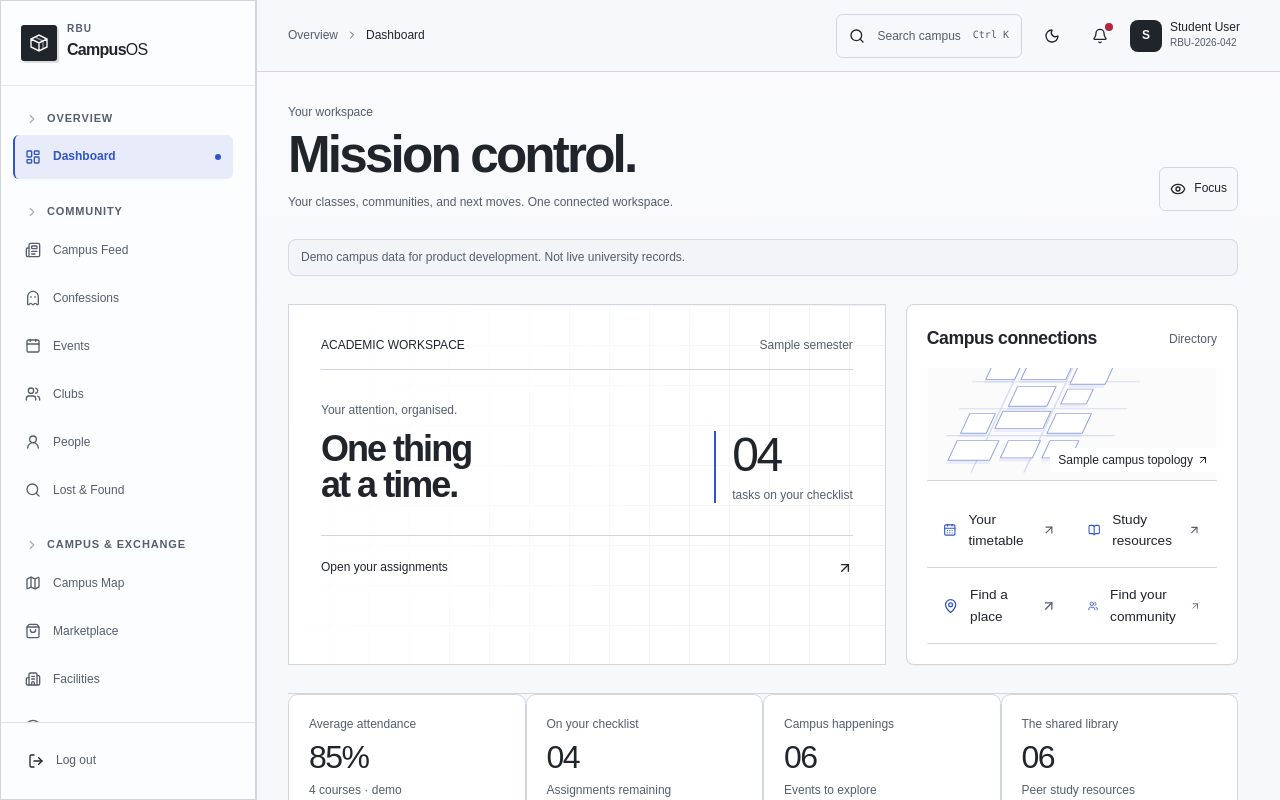
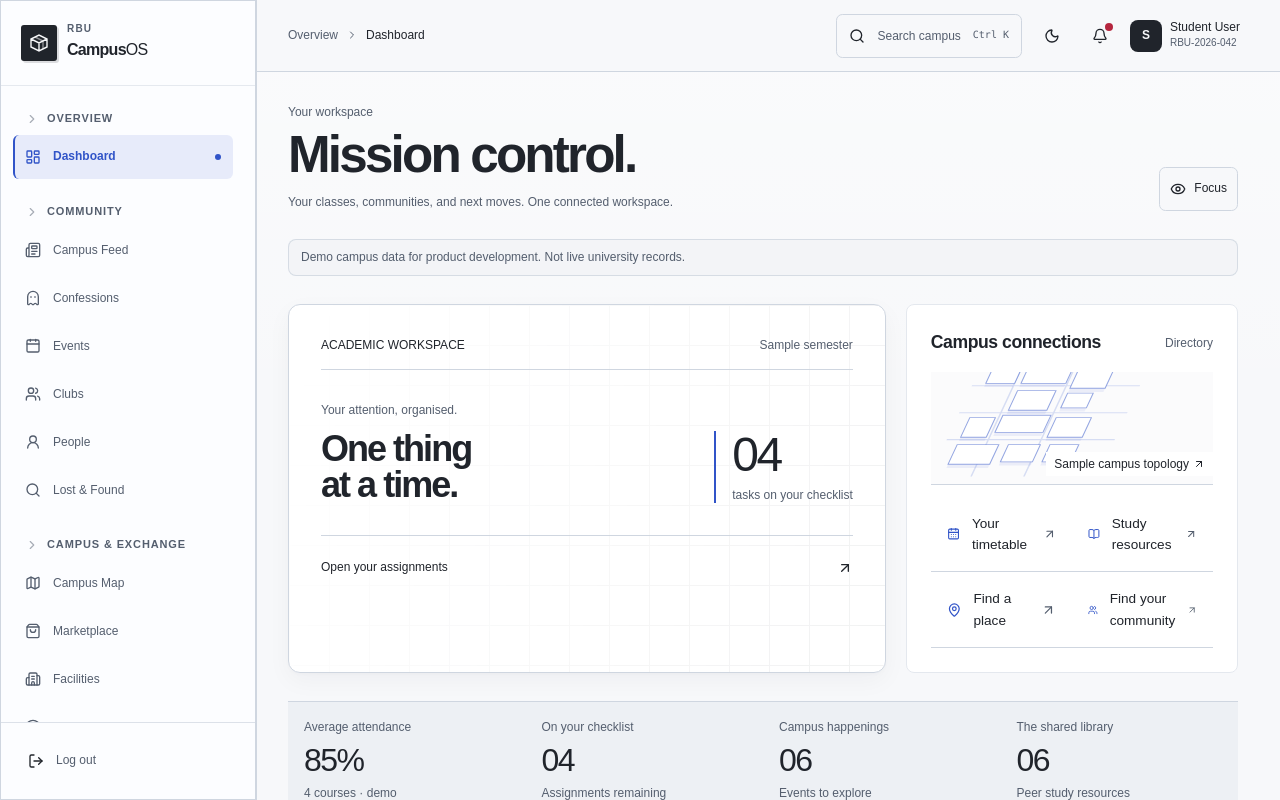
Before and after one commit to neilsiroya/rbu-campusOS, a Next.js app: page /dashboard in a window 1280 px wide. Built offline with nearby package versions, Linux system fonts and the light colour scheme.

Commit message:
refactor: establish CampusOS surface system

```diff
--- a/app/(app)/dashboard/page.tsx
+++ b/app/(app)/dashboard/page.tsx
@@ -31,27 +31,27 @@ export default function DashboardPage() {
       <DemoNotice />
       <SessionStorageNotice message={storageError} />
       {!isFocusMode && <div className="grid gap-5 xl:grid-cols-[1.8fr_1fr]">
-        <section className="os-overview relative isolate overflow-hidden border border-border bg-card p-6 sm:p-8">
+        <section data-surface="raised" data-surface-density="spacious" className="os-overview relative isolate overflow-hidden">
           <div aria-hidden="true" className="pointer-events-none absolute inset-0 opacity-[0.06]" style={{ backgroundImage: "linear-gradient(currentColor 1px, transparent 1px),linear-gradient(90deg,currentColor 1px,transparent 1px)", backgroundSize: "40px 40px", maskImage: "linear-gradient(110deg,transparent,black)" }} />
           <div className="relative flex items-center justify-between border-b border-border pb-4 text-xs"><span>ACADEMIC WORKSPACE</span><span className="text-muted-foreground">Sample semester</span></div>
           <div className="relative grid gap-6 py-8 sm:grid-cols-[1fr_auto] sm:items-end"><div><p className="text-sm text-muted-foreground">Your attention, organised.</p><h2 className="mt-3 text-4xl font-semibold tracking-[-0.055em] sm:text-5xl">One thing<br />at a time.</h2></div><div className="border-l-2 border-primary pl-4"><strong className="block text-6xl font-medium tracking-tighter">{pending.length.toString().padStart(2,"0")}</strong><span className="mt-2 block text-xs text-muted-foreground">tasks on your checklist</span></div></div>
           <Link href="/assignments" className="relative flex min-h-12 items-center justify-between border-t border-border pt-4 text-sm font-medium">Open your assignments <ArrowUpRight className="size-4" /></Link>
         </section>
-        <nav aria-label="Campus shortcuts" className="surface p-5"><div className="dashboard-section-title"><h2>Campus connections</h2><span className="text-xs text-muted-foreground">Directory</span></div><Link href="/map" aria-label="Open the sample campus map" className="group relative mb-3 block overflow-hidden border-b border-border bg-muted/25"><svg viewBox="0 0 240 105" className="h-28 w-full text-primary" aria-hidden="true"><g transform="translate(40 -17) skewX(-25) scale(1.5 1.15)"><path d="M0 26H105M0 48H105M0 70H105M26 0V100M59 0V100" fill="none" stroke="currentColor" strokeOpacity=".18" strokeWidth="1" />{MAP_PLACES.map(place => <g key={place.id}><rect x={place.x} y={place.y+3} width={place.w} height={place.h} fill="currentColor" opacity=".08" /><rect x={place.x} y={place.y} width={place.w} height={place.h} fill="var(--card)" stroke="currentColor" strokeOpacity=".5" strokeWidth=".7" /></g>)}</g></svg><span className="absolute bottom-2 right-0 flex items-center gap-1 bg-card px-2 py-1 text-xs">Sample campus topology<ArrowUpRight className="size-3" /></span></Link><div className="grid sm:grid-cols-2">{shortcuts.map(({href,title,icon:Icon}) => <Link key={href} href={href} className="dashboard-quick"><span className="flex items-center gap-3"><Icon className="size-4 text-primary" />{title}</span><ArrowUpRight className="size-4 text-muted-foreground" /></Link>)}</div></nav>
+        <nav aria-label="Campus shortcuts" data-surface="contained" data-surface-density="normal"><div className="dashboard-section-title"><h2>Campus connections</h2><span className="text-xs text-muted-foreground">Directory</span></div><Link href="/map" aria-label="Open the sample campus map" className="group relative mb-3 block overflow-hidden border-b border-border bg-muted/25"><svg viewBox="0 0 240 105" className="h-28 w-full text-primary" aria-hidden="true"><g transform="translate(40 -17) skewX(-25) scale(1.5 1.15)"><path d="M0 26H105M0 48H105M0 70H105M26 0V100M59 0V100" fill="none" stroke="currentColor" strokeOpacity=".18" strokeWidth="1" />{MAP_PLACES.map(place => <g key={place.id}><rect x={place.x} y={place.y+3} width={place.w} height={place.h} fill="currentColor" opacity=".08" /><rect x={place.x} y={place.y} width={place.w} height={place.h} fill="var(--card)" stroke="currentColor" strokeOpacity=".5" strokeWidth=".7" /></g>)}</g></svg><span className="absolute bottom-2 right-0 flex items-center gap-1 bg-card px-2 py-1 text-xs">Sample campus topology<ArrowUpRight className="size-3" /></span></Link><div className="grid sm:grid-cols-2">{shortcuts.map(({href,title,icon:Icon}) => <Link key={href} href={href} className="dashboard-quick"><span className="flex items-center gap-3"><Icon className="size-4 text-primary" />{title}</span><ArrowUpRight className="size-4 text-muted-foreground" /></Link>)}</div></nav>
       </div>}
       <div className="os-dashboard-metrics grid grid-cols-2 border-y border-border md:grid-cols-4">
-        <Link href="/attendance" className="dashboard-stat"><span>Average attendance</span><strong>{attendance}%</strong><span>{ATTENDANCE.length} courses · demo</span></Link>
-        <Link href="/assignments" className="dashboard-stat"><span>On your checklist</span><strong>{pending.length.toString().padStart(2,"0")}</strong><span>{pending.length ? "Assignments remaining" : "All checked off"}</span></Link>
-        <Link href="/events" className="dashboard-stat"><span>Campus happenings</span><strong>{EVENTS.length.toString().padStart(2,"0")}</strong><span>Events to explore</span></Link>
-        <Link href="/notes" className="dashboard-stat"><span>The shared library</span><strong>{STUDY_RESOURCES.length.toString().padStart(2,"0")}</strong><span>Peer study resources</span></Link>
+        <Link href="/attendance" data-surface="data" data-surface-density="compact" data-surface-interactive className="dashboard-stat"><span>Average attendance</span><strong>{attendance}%</strong><span>{ATTENDANCE.length} courses · demo</span></Link>
+        <Link href="/assignments" data-surface="data" data-surface-density="compact" data-surface-interactive className="dashboard-stat"><span>On your checklist</span><strong>{pending.length.toString().padStart(2,"0")}</strong><span>{pending.length ? "Assignments remaining" : "All checked off"}</span></Link>
+        <Link href="/events" data-surface="data" data-surface-density="compact" data-surface-interactive className="dashboard-stat"><span>Campus happenings</span><strong>{EVENTS.length.toString().padStart(2,"0")}</strong><span>Events to explore</span></Link>
+        <Link href="/notes" data-surface="data" data-surface-density="compact" data-surface-interactive className="dashboard-stat"><span>The shared library</span><strong>{STUDY_RESOURCES.length.toString().padStart(2,"0")}</strong><span>Peer study resources</span></Link>
       </div>
       <div className="grid gap-7 lg:grid-cols-[1.1fr_1fr]">
-        <section className="surface p-5 sm:p-6">
+        <section data-surface="section" data-surface-density="normal">
           <div className="dashboard-section-title"><h2>Assignment queue</h2><Link href="/assignments">All assignments <ArrowUpRight className="ml-1 size-3" /></Link></div>
           <p className="mb-4 text-xs text-muted-foreground">Check off your work. Changes stay in this browser session.</p>
           {ASSIGNMENTS.map((a) => <label key={a.id} className="flex min-h-16 cursor-pointer items-center gap-3 border-t border-border py-3"><input type="checkbox" checked={done.includes(a.id)} onChange={() => setDone(ids => ids.includes(a.id) ? ids.filter(id => id !== a.id) : [...ids,a.id])} className="size-4 accent-[var(--primary)]" /><span className="min-w-0 flex-1"><span className={cn("block text-sm font-medium", done.includes(a.id) && "line-through text-muted-foreground")}>{a.title}</span><span className="mt-1 block text-xs text-muted-foreground">{a.subject} · {a.due}</span></span>{done.includes(a.id) && <Check className="size-4 text-primary" aria-hidden="true" />}</label>)}
         </section>
-        <section className="surface p-5 sm:p-6">
+        <section data-surface="section" data-surface-density="normal">
           <div className="dashboard-section-title"><h2>Week at a glance</h2><Link href="/timetable">Timetable <ArrowUpRight className="ml-1 size-3" /></Link></div>
           <p className="mb-4 text-xs text-muted-foreground">From the sample timetable</p>
           {TIMETABLE.slice(0,4).map((slot,i) => <div key={i} className="flex items-start gap-4 border-t border-border py-4"><div className="min-w-12 rounded-lg bg-muted px-2 py-2 text-center text-xs font-medium">{slot.day}</div><div className="min-w-0 flex-1"><h3 className="text-sm font-medium">{slot.title}</h3><p className="mt-1 text-xs text-muted-foreground">{slot.time} · {slot.room}</p></div><span className="text-xs text-muted-foreground">{slot.kind}</span></div>)}
@@ -63,8 +63,8 @@ export default function DashboardPage() {
           <section><div className="dashboard-section-title"><h2>Events radar</h2><Link href="/events">All events <ArrowUpRight className="ml-1 size-3" /></Link></div>{EVENTS.slice(0,3).map(event => <Link key={event.id} href="/events" className="dashboard-row block"><small>{event.category} · {event.date}</small><h3 className="my-2 text-lg font-medium tracking-tight">{event.title}</h3><p className="text-muted-foreground">{event.location}</p></Link>)}</section>
         </div>
         <section className="grid gap-5 md:grid-cols-2">
-          <Link href="/marketplace" className="surface flex items-start gap-4 p-6"><ShoppingBag className="mt-1 size-5 text-primary" /><div className="flex-1"><h2 className="font-medium">Campus exchange</h2><p className="mt-2 text-sm text-muted-foreground">Browse {MARKETPLACE_LISTINGS.length} sample listings for books, gear, and everyday campus essentials.</p></div><ArrowUpRight className="size-4" /></Link>
-          <Link href="/campus-ai" className="surface flex items-start gap-4 p-6"><BookOpen className="mt-1 size-5 text-primary" /><div className="flex-1"><h2 className="font-medium">Campus guide</h2><p className="mt-2 text-sm text-muted-foreground">Find rooms, notes, and events with the Campus AI demo guide.</p></div><ArrowUpRight className="size-4" /></Link>
+          <Link href="/marketplace" data-surface="contained" data-surface-density="normal" data-surface-interactive className="flex items-start gap-4"><ShoppingBag className="mt-1 size-5 text-primary" /><div className="flex-1"><h2 className="font-medium">Campus exchange</h2><p className="mt-2 text-sm text-muted-foreground">Browse {MARKETPLACE_LISTINGS.length} sample listings for books, gear, and everyday campus essentials.</p></div><ArrowUpRight className="size-4" /></Link>
+          <Link href="/campus-ai" data-surface="contained" data-surface-density="normal" data-surface-interactive className="flex items-start gap-4"><BookOpen className="mt-1 size-5 text-primary" /><div className="flex-1"><h2 className="font-medium">Campus guide</h2><p className="mt-2 text-sm text-muted-foreground">Find rooms, notes, and events with the Campus AI demo guide.</p></div><ArrowUpRight className="size-4" /></Link>
         </section>
       </>}
     </div>
--- a/app/(app)/profile/page.tsx
+++ b/app/(app)/profile/page.tsx
@@ -46,18 +46,18 @@ export default function ProfilePage() {
       {!identity.authenticated && (
         <DemoNotice>Showing a demo identity until an authenticated Supabase profile is available.</DemoNotice>
       )}
-      <section className="surface rounded-3xl p-6">
+      <section data-surface="contained" data-surface-density="normal">
         <div className="grid size-16 place-items-center rounded-2xl bg-foreground font-display text-3xl text-background">
           {identity.name.charAt(0)}
         </div>
         <h2 className="mt-5 text-display-sm">{identity.name}</h2>
         {identity.email && <p className="mt-1 break-words text-body text-muted-foreground">{identity.email}</p>}
         <div className="mt-6 grid gap-3 sm:grid-cols-2">
-          <div className="rounded-2xl bg-muted/45 p-4">
+          <div data-surface="inset" data-surface-density="compact">
             <p className="text-meta text-muted-foreground">Branch</p>
             <p className="mt-1 font-medium">{identity.branch}</p>
           </div>
-          <div className="rounded-2xl bg-muted/45 p-4">
+          <div data-surface="inset" data-surface-density="compact">
             <p className="text-meta text-muted-foreground">Year</p>
             <p className="mt-1 font-medium">{identity.year}</p>
           </div>
--- a/app/globals.css
+++ b/app/globals.css
@@ -4,6 +4,7 @@
 @import "./campus-design.css";
 @import "./design-tokens.css";
 @import "./typography.css";
+@import "./surfaces.css";
 
 @custom-variant dark (&:is(.dark *));
 
--- /dev/null
+++ b/app/surfaces.css
@@ -0,0 +1,101 @@
+/* CampusOS materials. Opt-in attributes preserve markup, layout and behavior.
+   Use section for open groupings, contained for ordinary panels, raised only
+   for priority content, inset for secondary content. Floating/overlay are
+   materials only: their owners retain positioning, stacking and focus traps.
+   data-surface-density controls padding; omit it for existing composition.
+   Interactive surfaces must already have native links/buttons or a keyboard
+   action inside. State attributes describe existing state, never implement it. */
+[data-surface] {
+  --surface-padding: var(--space-panel);
+  min-width: 0;
+  color: var(--foreground);
+  background: var(--surface);
+  border: var(--border-width) solid var(--border-subtle);
+  border-radius: var(--radius-surface);
+  box-shadow: var(--depth-base);
+  backdrop-filter: none;
+  -webkit-backdrop-filter: none;
+}
+[data-surface="base"], [data-surface="section"] {
+  background: transparent;
+  border: 0;
+  border-radius: 0;
+}
+[data-surface="base"] { background: var(--background); }
+[data-surface="raised"] {
+  background: var(--surface-raised);
+  border-color: var(--border);
+  border-radius: var(--radius-large);
+  box-shadow: var(--depth-edge), var(--depth-raised);
+}
+[data-surface="inset"] {
+  background: var(--surface-inset);
+  border: 0;
+  border-radius: var(--radius-subtle);
+  box-shadow: var(--depth-inset);
+}
+[data-surface="floating"], [data-surface="overlay"] {
+  background: var(--surface-raised);
+  border-color: var(--border-strong);
+  border-radius: var(--radius-large);
+  box-shadow: var(--depth-floating);
+}
+[data-surface="overlay"] { box-shadow: var(--depth-overlay); }
+
+/* Rows and stat cells retain their existing grids, with one boundary rather
+   than a repeated card perimeter. A list owns its outer top/bottom rules. */
+[data-surface="row"], [data-surface="data"] {
+  border: 0;
+  border-radius: 0;
+}
+[data-surface="data"] { background: var(--surface-inset); }
+[data-surface="row"][data-unread="true"] {
+  box-shadow: inset var(--border-width-strong) 0 0 var(--primary);
+}
+.surface-list { border-block: var(--border-width) solid var(--divider); }
+.surface-list > [data-surface] + [data-surface] {
+  border-top: var(--border-width) solid var(--divider);
+}
+[data-surface-density="compact"] { --surface-padding: var(--space-4); }
+[data-surface-density="normal"] { --surface-padding: var(--space-panel); }
+[data-surface-density="spacious"] { --surface-padding: var(--space-8); }
+[data-surface-density] { padding: var(--surface-padding); }
+@media (max-width: 639px) {
+  [data-surface-density="normal"] { --surface-padding: var(--space-4); }
+  [data-surface-density="spacious"] { --surface-padding: var(--space-6); }
+}
+
+/* Static material feedback; no new transforms or transitions. */
+@media (hover: hover) {
+  [data-surface-interactive]:not(:disabled):not([aria-disabled="true"]):hover {
+    background: var(--accent-subtle);
+    border-color: var(--border-strong);
+  }
+}
+[data-surface-interactive]:focus-visible,
+[data-surface-interactive]:has(:focus-visible) {
+  outline: var(--focus-width) solid var(--focus);
+  outline-offset: calc(-1 * var(--focus-width));
+}
+[data-surface-interactive]:not(:disabled):not([aria-disabled="true"]):active {
+  background: var(--accent-hover);
+  box-shadow: var(--depth-inset);
+}
+[data-surface-interactive][data-selected="true"],
+[data-surface-interactive][aria-selected="true"],
+[data-surface-interactive][aria-pressed="true"] {
+  background: var(--primary-subtle);
+  box-shadow: inset var(--border-width-strong) 0 0 var(--primary);
+}
+[data-surface-interactive]:disabled,
+[data-surface-interactive][aria-disabled="true"] {
+  color: var(--disabled-foreground);
+  background: var(--disabled);
+  box-shadow: none;
+  cursor: not-allowed;
+}
+@media (forced-colors: active) {
+  [data-surface-interactive]:focus-visible,
+  [data-surface-interactive]:has(:focus-visible) { outline-color: Highlight; }
+  [data-surface-interactive][data-selected="true"] { border-inline-start: 2px solid Highlight; }
+}
```
Also changed, not shown: app/(app)/events/page.tsx (+9 -8 lines), app/(app)/notes/page.tsx (+6 -2 lines), app/(app)/notifications/page.tsx (+1 -1 lines), 2 other files (tests, documents, lock files or other folders).
